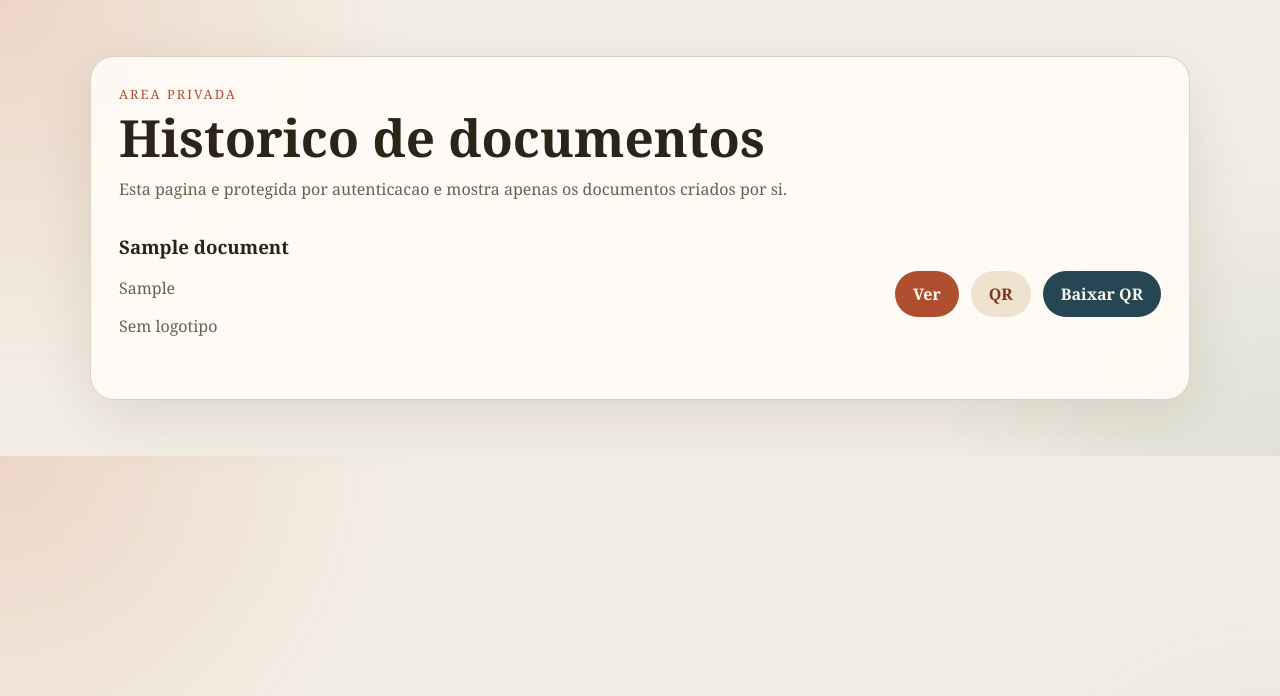
After one commit to keldenmourato/qrcode, a Flask app: template templates/admin.html in a window 1280 px wide. The commit adds this page. Shown: the top 696 px of the page. Run offline with Flask 3, Linux system fonts and the light colour scheme; the template is opened without the code that fills it: most values are stand-ins (such as "Sample title", 1, 10 or a date in 2020).

Commit message:
Private history and qr download

```diff
--- a/app.py
+++ b/app.py
@@ -4,11 +4,13 @@ import mimetypes
 import os
 import socket
 import uuid
+from functools import wraps
 from io import BytesIO
 
 import qrcode
-from flask import Flask, abort, redirect, render_template, request, send_file, url_for
-from qrcode.image.pure import PyPNGImage
+from flask import Flask, Response, abort, redirect, render_template, request, send_file, url_for
+from PIL import Image
+from qrcode.image.pil import PilImage
 from supabase import Client, create_client
 from werkzeug.middleware.proxy_fix import ProxyFix
 from werkzeug.utils import secure_filename
@@ -62,6 +64,40 @@ def get_bucket_name() -> str:
     return os.environ["SUPABASE_BUCKET"]
 
 
+def get_admin_username() -> str | None:
+    return os.environ.get("ADMIN_USERNAME")
+
+
+def get_admin_password() -> str | None:
+    return os.environ.get("ADMIN_PASSWORD")
+
+
+def has_admin_credentials() -> bool:
+    return bool(get_admin_username() and get_admin_password())
+
+
+def check_admin_auth(username: str | None, password: str | None) -> bool:
+    return username == get_admin_username() and password == get_admin_password()
+
+
+def admin_auth_required(view):
+    @wraps(view)
+    def wrapped_view(*args, **kwargs):
+        if not has_admin_credentials():
+            abort(404)
+
+        auth = request.authorization
+        if not auth or not check_admin_auth(auth.username, auth.password):
+            return Response(
+                "Autenticacao necessaria.",
+                401,
+                {"WWW-Authenticate": 'Basic realm="Historico Privado"'},
+            )
+        return view(*args, **kwargs)
+
+    return wrapped_view
+
+
 def get_public_origin() -> str:
     base_url = os.environ.get("APP_BASE_URL")
     if base_url:
@@ -101,6 +137,7 @@ def enrich_document(document: dict[str, str]) -> dict[str, str]:
     mime_type = enriched.get("mime_type", "application/octet-stream")
     enriched["category"] = guess_category(mime_type)
     enriched["access_url"] = build_access_url(enriched["id"])
+    enriched["has_logo"] = bool(enriched.get("logo_path"))
     return enriched
 
 
@@ -132,9 +169,18 @@ def get_document(document_id: str) -> dict[str, str] | None:
     return enrich_document(rows[0])
 
 
-def upload_document_to_supabase(document_id: str, original_name: str, mime_type: str, file_bytes: bytes) -> dict[str, str]:
+def upload_document_to_supabase(
+    document_id: str,
+    original_name: str,
+    mime_type: str,
+    file_bytes: bytes,
+    logo_bytes: bytes | None = None,
+    logo_name: str | None = None,
+    logo_mime_type: str | None = None,
+) -> dict[str, str]:
     extension = os.path.splitext(original_name)[1]
     storage_path = f"documents/{document_id}{extension}"
+    logo_path = None
 
     supabase = get_supabase()
     storage = supabase.storage.from_(get_bucket_name())
@@ -148,16 +194,32 @@ def upload_document_to_supabase(document_id: str, original_name: str, mime_type:
         },
     )
 
+    if logo_bytes and logo_name:
+        logo_extension = os.path.splitext(logo_name)[1] or ".png"
+        logo_path = f"logos/{document_id}{logo_extension}"
+        storage.upload(
+            path=logo_path,
+            file=logo_bytes,
+            file_options={
+                "content-type": logo_mime_type or "image/png",
+                "upsert": "false",
+            },
+        )
+
     metadata = {
         "id": document_id,
         "original_name": original_name,
         "storage_path": storage_path,
         "mime_type": mime_type,
+        "logo_path": logo_path,
     }
     try:
         supabase.table("documents").insert(metadata).execute()
     except Exception:
-        storage.remove([storage_path])
+        cleanup_paths = [storage_path]
+        if logo_path:
+            cleanup_paths.append(logo_path)
+        storage.remove(cleanup_paths)
         raise
     return enrich_document(metadata)
 
@@ -167,10 +229,48 @@ def download_document_bytes(document: dict[str, str]) -> bytes:
     return get_supabase().storage.from_(get_bucket_name()).download(storage_path)
 
 
-def build_qr_code_bytes(content: str) -> BytesIO:
-    qr_image = qrcode.make(content, image_factory=PyPNGImage)
+def download_logo_bytes(document: dict[str, str]) -> bytes | None:
+    logo_path = document.get("logo_path")
+    if not logo_path:
+        return None
+    return get_supabase().storage.from_(get_bucket_name()).download(logo_path)
+
+
+def build_qr_code_bytes(content: str, logo_bytes: bytes | None = None) -> BytesIO:
+    qr_image = qrcode.QRCode(
+        version=None,
+        error_correction=qrcode.constants.ERROR_CORRECT_H,
+        box_size=10,
+        border=4,
+    )
+    qr_image.add_data(content)
+    qr_image.make(fit=True)
+    qr_image = qr_image.make_image(fill_color="black", back_color="white", image_factory=PilImage).get_image()
+
+    if logo_bytes:
+        logo = Image.open(BytesIO(logo_bytes)).convert("RGBA")
+        qr_image = qr_image.convert("RGBA")
+
+        qr_width, qr_height = qr_image.size
+        logo_limit = min(qr_width, qr_height) // 4
+        logo.thumbnail((logo_limit, logo_limit))
+
+        background_size = (logo.width + 20, logo.height + 20)
+        logo_background = Image.new("RGBA", background_size, (255, 255, 255, 255))
+        bg_position = (
+            (qr_width - logo_background.width) // 2,
+            (qr_height - logo_background.height) // 2,
+        )
+        qr_image.alpha_composite(logo_background, dest=bg_position)
+
+        logo_position = (
+            (qr_width - logo.width) // 2,
+            (qr_height - logo.height) // 2,
+        )
+        qr_image.alpha_composite(logo, dest=logo_position)
+
     buffer = BytesIO()
-    qr_image.save(buffer)
+    qr_image.save(buffer, format="PNG")
     buffer.seek(0)
     return buffer
 
@@ -181,18 +281,12 @@ def index():
     latest_document = None
     error = None
 
-    try:
-        documents = list_documents()
-    except Exception as exc:
-        documents = []
-        if not missing_config:
-            error = f"Nao foi possivel carregar os documentos: {exc}"
-
     if request.method == "POST":
         if missing_config:
             error = "Configure primeiro as variaveis do Supabase antes de enviar documentos."
         else:
             uploaded_file = request.files.get("document")
+            uploaded_logo = request.files.get("logo")
             if not uploaded_file or not uploaded_file.filename:
                 error = "Selecione um documento antes de gerar o QR code."
             else:
@@ -203,26 +297,51 @@ def index():
                     mime_type = uploaded_file.mimetype or mimetypes.guess_type(original_name)[0] or "application/octet-stream"
                     file_bytes = uploaded_file.read()
                     document_id = str(uuid.uuid4())
+                    logo_bytes = None
+                    logo_name = None
+                    logo_mime_type = None
 
-                    try:
-                        latest_document = upload_document_to_supabase(
-                            document_id=document_id,
-                            original_name=original_name,
-                            mime_type=mime_type,
-                            file_bytes=file_bytes,
-                        )
-                        documents = list_documents()
-                    except Exception as exc:
-                        error = f"Nao foi possivel enviar o documento para o Supabase: {exc}"
+                    if uploaded_logo and uploaded_logo.filename:
+                        logo_name = secure_filename(uploaded_logo.filename)
+                        logo_mime_type = uploaded_logo.mimetype or mimetypes.guess_type(logo_name)[0] or "image/png"
+                        if not logo_mime_type.startswith("image/"):
+                            error = "O logotipo precisa de ser uma imagem."
+                        else:
+                            logo_bytes = uploaded_logo.read()
+
+                    if not error:
+                        try:
+                            latest_document = upload_document_to_supabase(
+                                document_id=document_id,
+                                original_name=original_name,
+                                mime_type=mime_type,
+                                file_bytes=file_bytes,
+                                logo_bytes=logo_bytes,
+                                logo_name=logo_name,
+                                logo_mime_type=logo_mime_type,
+                            )
+                        except Exception as exc:
+                            error = f"Nao foi possivel enviar o documento para o Supabase: {exc}"
 
     return render_template(
         "index.html",
         latest_document=latest_document,
-        documents=documents,
         server_origin=get_public_origin(),
         missing_config=missing_config,
+        has_admin_credentials=has_admin_credentials(),
         error=error,
     )
+
+
+@app.route("/admin")
+@admin_auth_required
+def admin_history():
+    try:
+        documents = list_documents()
+    except Exception as exc:
+        return render_template("admin.html", documents=[], error=f"Nao foi possivel carregar o historico: {exc}")
+
+    return render_template("admin.html", documents=documents, error=None)
 
 
 @app.route("/document/<document_id>")
@@ -284,12 +403,18 @@ def get_qr_code(document_id: str):
         abort(404)
 
     try:
-        qr_bytes = build_qr_code_bytes(document["access_url"])
+        qr_bytes = build_qr_code_bytes(document["access_url"], download_logo_bytes(document))
     except Exception:
         app.logger.exception("Erro ao gerar imagem QR para %s com URL %s", document_id, document.get("access_url"))
         abort(500)
 
-    return send_file(qr_bytes, mimetype="image/png", as_attachment=False)
+    download = request.args.get("download") == "1"
+    return send_file(
+        qr_bytes,
+        mimetype="image/png",
+        as_attachment=download,
+        download_name=f"qr-{document_id}.png",
+    )
 
 
 @app.route("/latest")
--- a/requirements.txt
+++ b/requirements.txt
@@ -1,4 +1,5 @@
 Flask==3.0.3
 qrcode==7.4.2
 gunicorn==23.0.0
+Pillow==10.4.0
 supabase==2.15.3
--- a/static/style.css
+++ b/static/style.css
@@ -90,7 +90,8 @@ h1 {
 .document-item p,
 .document-header p,
 .setup-box p,
-.setup-list {
+.setup-list,
+.field-hint {
   color: var(--muted);
 }
 
@@ -98,11 +99,15 @@ h1 {
   display: flex;
   flex-direction: column;
   justify-content: center;
-  gap: 16px;
+  gap: 12px;
 }
 
 .label {
   font-weight: bold;
+}
+
+.field-hint {
+  font-size: 0.92rem;
 }
 
 input[type="file"] {
@@ -144,6 +149,11 @@ input:disabled {
 .document-header a {
   background: #efe2cf;
   color: var(--accent-dark);
+}
+
+.actions a:nth-child(3) {
+  background: #264653;
+  color: #f8f5ef;
 }
 
 .result-card {
--- a/supabase_setup.sql
+++ b/supabase_setup.sql
@@ -4,9 +4,13 @@ create table if not exists public.documents (
   id uuid primary key default gen_random_uuid(),
   original_name text not null,
   storage_path text not null unique,
+  logo_path text,
   mime_type text not null,
   created_at timestamptz not null default now()
 );
 
 create index if not exists documents_created_at_idx
 on public.documents (created_at desc);
+
+alter table public.documents
+add column if not exists logo_path text;
--- /dev/null
+++ b/templates/admin.html
@@ -0,0 +1,45 @@
+<!doctype html>
+<html lang="pt">
+  <head>
+    <meta charset="utf-8">
+    <meta name="viewport" content="width=device-width, initial-scale=1">
+    <title>Historico Privado</title>
+    <link rel="stylesheet" href="{{ url_for('static', filename='style.css') }}">
+  </head>
+  <body>
+    <main class="page">
+      <section class="list-card">
+        <div class="section-header">
+          <p class="eyebrow">Area privada</p>
+          <h1>Historico de documentos</h1>
+          <p class="lead">Esta pagina e protegida por autenticacao e mostra apenas os documentos criados por si.</p>
+        </div>
+
+        {% if error %}
+          <p class="error">{{ error }}</p>
+        {% endif %}
+
+        {% if documents %}
+          <div class="document-list">
+            {% for document in documents %}
+              <article class="document-item">
+                <div>
+                  <h3>{{ document.original_name }}</h3>
+                  <p>{{ document.mime_type }}</p>
+                  <p class="hint">{% if document.has_logo %}Com logotipo{% else %}Sem logotipo{% endif %}</p>
+                </div>
+                <div class="actions">
+                  <a href="{{ url_for('view_document', document_id=document.id) }}">Ver</a>
+                  <a href="{{ url_for('get_qr_code', document_id=document.id) }}" target="_blank" rel="noreferrer">QR</a>
+                  <a href="{{ url_for('get_qr_code', document_id=document.id, download=1) }}">Baixar QR</a>
+                </div>
+              </article>
+            {% endfor %}
+          </div>
+        {% else %}
+          <p class="empty">Ainda nao existem documentos registados.</p>
+        {% endif %}
+      </section>
+    </main>
+  </body>
+</html>
--- a/templates/document.html
+++ b/templates/document.html
@@ -14,7 +14,10 @@
           <h1>{{ document.original_name }}</h1>
           <p>{{ document.mime_type }}</p>
         </div>
-        <a href="{{ url_for('get_file', document_id=document.id) }}">Abrir ficheiro</a>
+        <div class="actions">
+          <a href="{{ url_for('get_file', document_id=document.id) }}">Abrir ficheiro</a>
+          <a href="{{ url_for('get_qr_code', document_id=document.id, download=1) }}">Baixar QR</a>
+        </div>
       </header>
 
       <section class="viewer-card">
```
Also changed, not shown: templates/index.html (+13 -29 lines), README.md, 1 other file.
